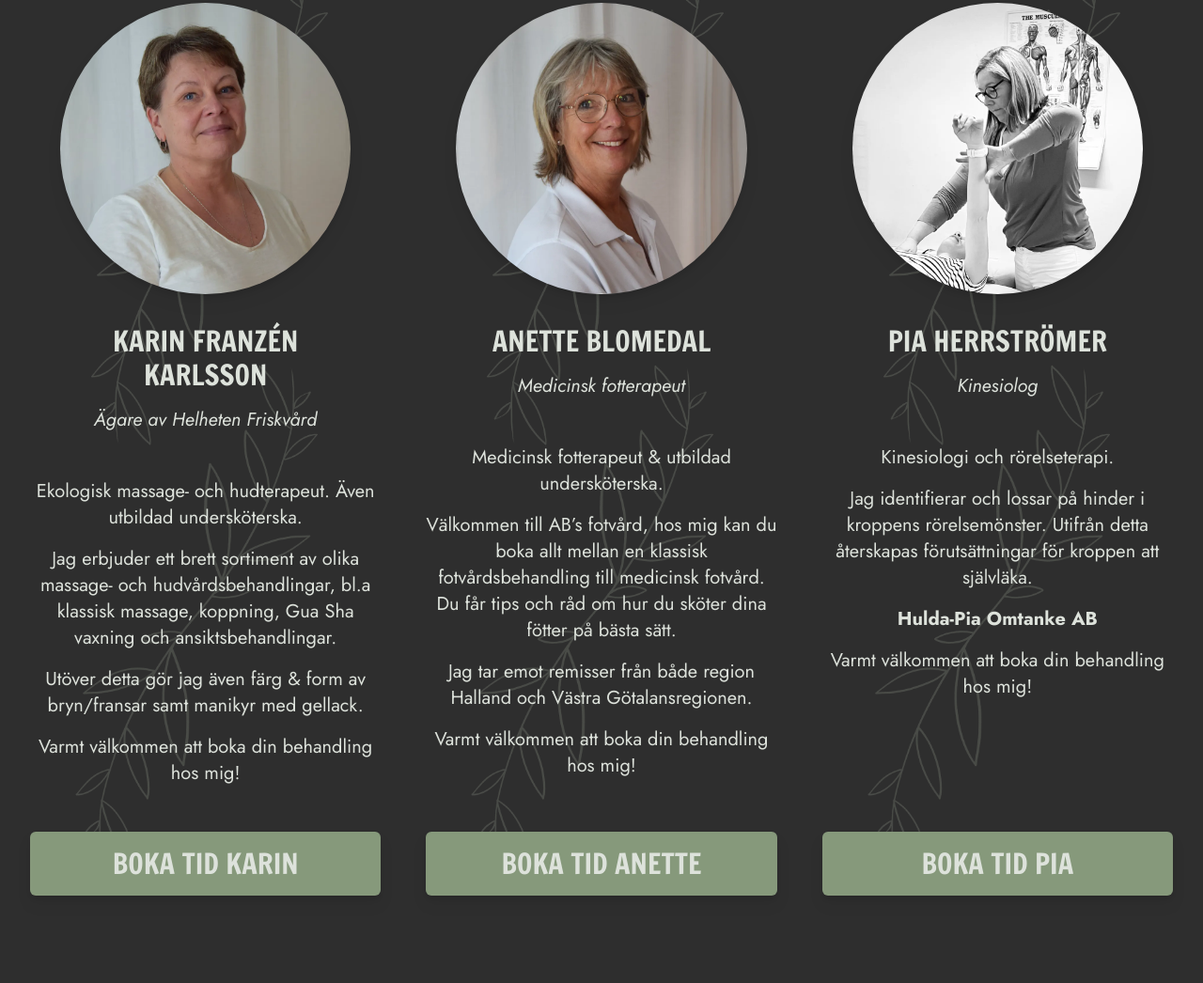
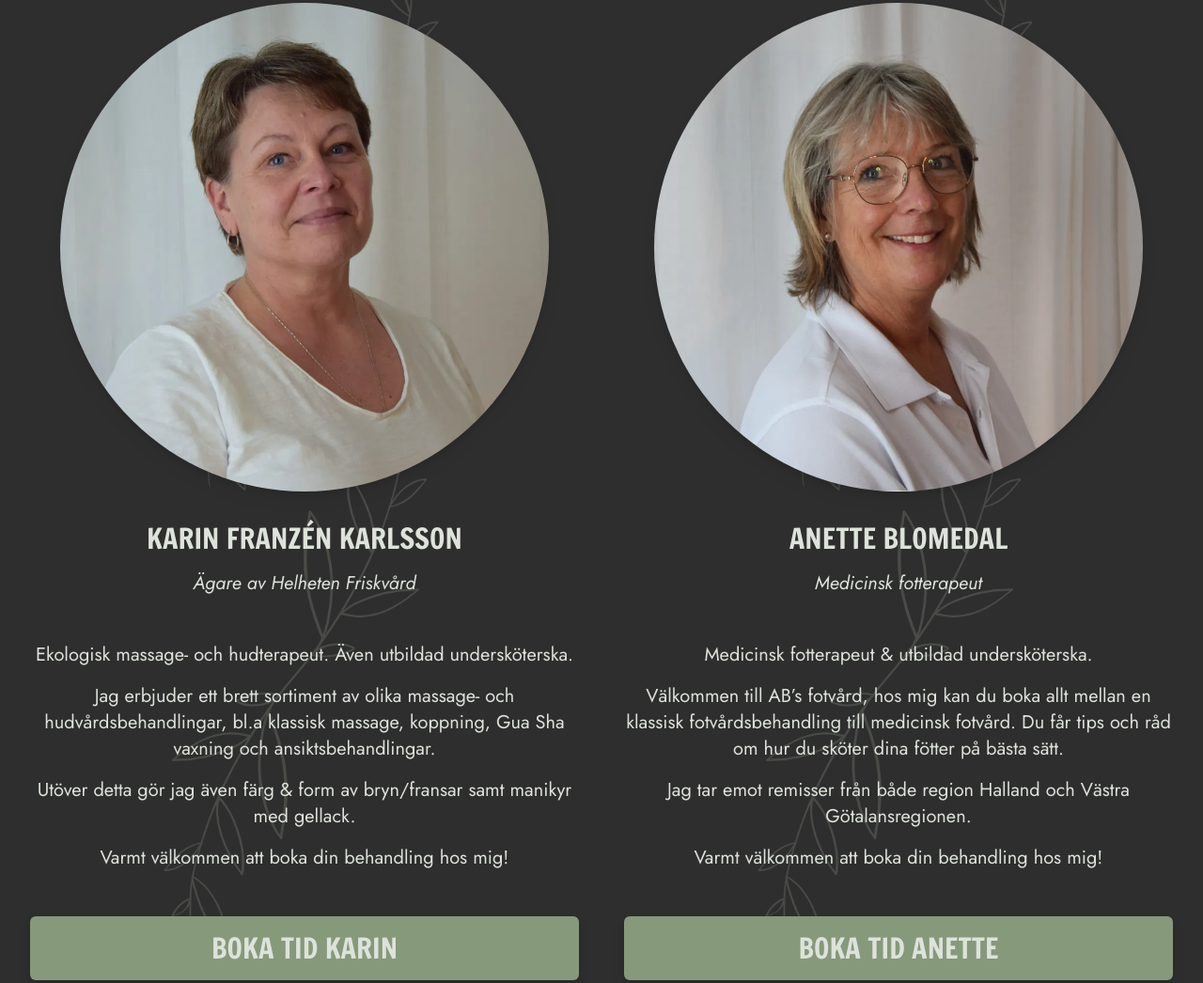
Before and after one commit to Frazzot/helheten-website, an Astro site: page /om in a window 1280 px wide. Shown: the part 642-1688 px from the top of the page at 94% size. Built offline with nearby package versions, Linux system fonts and the light colour scheme; Astro itself is replaced by a stand-in of ours.

Commit message:
Removed Pias profile

```diff
--- a/src/pages/om.astro
+++ b/src/pages/om.astro
@@ -37,7 +37,7 @@ import Layout from "../layouts/Layout.astro";
     </div>
     <div class="h-12 lg:h-8"></div>
     <div id="about">
-      <div class="lg:grid lg:grid-cols-3 lg:gap-12 lg:max-w-screen-xl lg:mx-auto lg:justify-center">
+      <div class="lg:grid lg:grid-cols-2 lg:gap-12 lg:max-w-screen-xl lg:mx-auto lg:justify-center">
         <div id="karin">
           <Profile
             name="KARIN FRANZÉN KARLSSON"
@@ -135,50 +135,7 @@ import Layout from "../layouts/Layout.astro";
             </div>
           </div>
         </div>
-        <div id="pia" class="relative">
-          <Profile
-            name="PIA HERRSTRÖMER"
-            title="Kinesiolog"
-            image="/img/pia2.webp"
-            alt="Profilbild Pia"
-          />
-          <div class="md:flex md:flex-row">
-            <div class="">
-              <div class="mt-12 md:mt-4">
-                <p
-                  class="text-lg lg:text-xl md:text-center text-off-white font-jost"
-                >
-                  Kinesiologi och rörelseterapi.
-                </p>
-                <p
-                  class="text-lg lg:text-xl md:text-center text-off-white font-jost pt-4"
-                >
-                  Jag identifierar och lossar på hinder i kroppens
-                  rörelsemönster. Utifrån detta återskapas förutsättningar för
-                  kroppen att självläka.
-                </p>
-                <p
-                  class="text-lg lg:text-xl md:text-center text-off-white font-jost pt-4 font-bold"
-                >
-                  Hulda-Pia Omtanke AB
-                </p>
-                <p
-                  class="text-lg lg:text-xl md:text-center text-off-white font-jost pt-4"
-                >
-                  Varmt välkommen att boka din behandling hos mig!
-                </p>
-              </div>
-              <div class="h-8 md:h-12"></div>
-              <div class="lg:absolute lg:bottom-0 lg:left-0 lg:right-0">
-              <Button
-                title="BOKA TID PIA"
-                href="https://www.bokadirekt.se/places/helheten-friskvard-fjaras-7695?sr=BCB3DFFE_9BB9_42B9_A315_458F9F33F598"
-                hoverTransform="transition-transform hover:scale-110"
-              />
-            </div>
-            </div>
-          </div>
-        </div>
+
       </div>
     </div>
     <div id="banner" class="w-screen h-auto mt-24 md:flex md:flex-row -translate-x-8">
```
